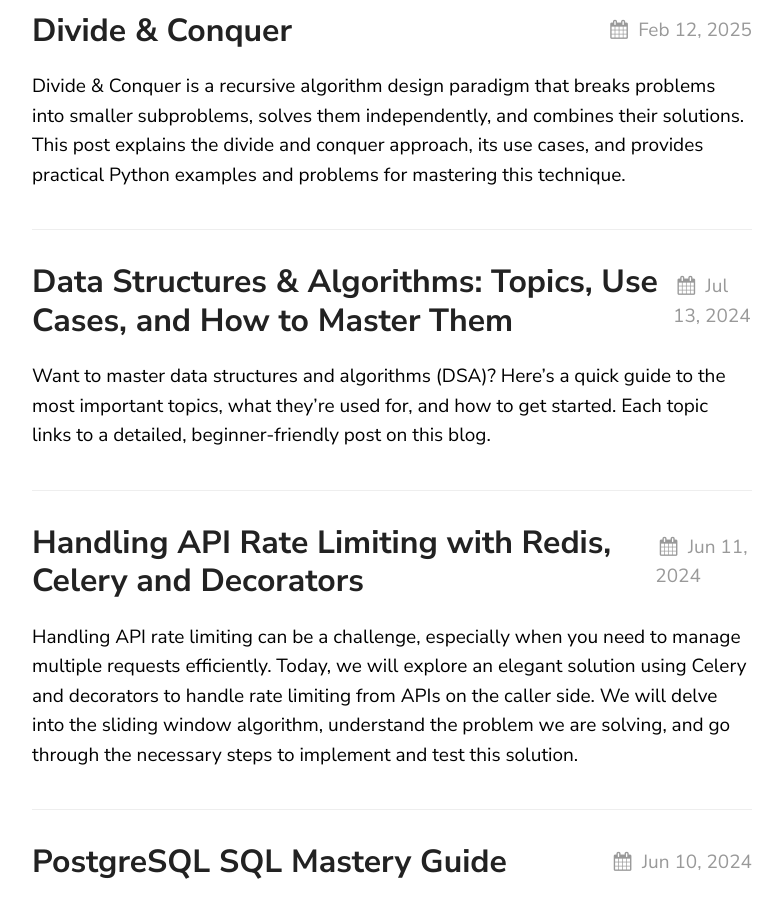
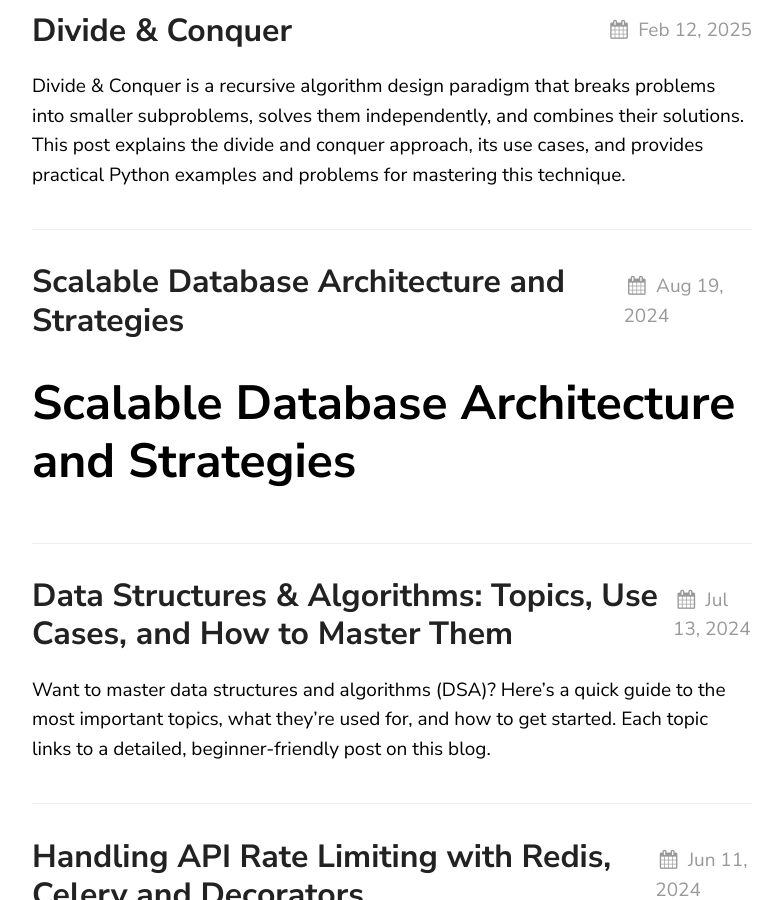
Before and after one commit to proxyroot/proxyroot.github.io, a Jekyll site: the page built from index.md, in a window 1280 px wide and 900 px high, scrolled down 767 px. Shown: the whole window, without its empty margins (68-851 px from the left). Built offline with Jekyll 4.4.1, drawn with Linux system fonts in a browser that asks for light colours; some of the changed lines change nothing that is shown.

Commit message:
SQL architecture

````diff
--- /dev/null
+++ b/_posts/2024-08-19-scalable-database-architecture.markdown
@@ -0,0 +1,246 @@
+---
+title: "Scalable Database Architecture and Strategies"
+date: 2024-08-19
+categories: [system-design, databases]
+tags: [scalability, availability, consistency, sharding, replication, CAP-theorem, database-architecture]
+summary: "A robust, visual introduction to building scalable, resilient, and performant database systems. Covers CAP theorem, sharding, replication, caching, geo-distribution, and real-world case studies."
+---
+
+# Scalable Database Architecture and Strategies
+
+This guide explores the core principles, scaling strategies, and architectural designs for building scalable, resilient, and performant database systems.
+
+---
+
+## 🧠 Fundamentals
+
+### CAP Theorem
+
+The **CAP theorem** defines three core guarantees in distributed systems:
+
+- **Consistency (C)**: Every read receives the most recent write.
+- **Availability (A)**: Every request receives a response, regardless of node failure.
+- **Partition Tolerance (P)**: The system continues operating despite network partitions.
+
+> ✅ In practice, systems must prioritize two over the third, especially during network failures.
+
+### Scaling Approaches
+
+- **Vertical Scaling (Scale-Up)**: Increase hardware resources on a single node (e.g., more RAM, CPUs).
+- **Horizontal Scaling (Scale-Out)**: Add more nodes and distribute the load across them.
+
+---
+
+## 🏗️ Architecture Patterns
+
+### 1. Monolithic Database
+
+All data lives in a single, centralized database.
+
+- ✅ Simple to manage
+- ❌ Limited scalability, high contention
+
+---
+
+### 2. Master-Slave (Leader-Follower) Replication
+
+```
+                [Client Reads]
+                    ↓
+         ┌────────────────────┐
+         │    Replica (Read)  │
+         └────────────────────┘
+                  ↑
+[Writes] → ┌────────────────────┐
+          │ Master (Write)     │
+          └────────────────────┘
+                  ↓
+        ┌────────────────────┐
+        │    Replica (Read)  │
+        └────────────────────┘
+```
+
+- Master handles all writes
+- Replicas serve read requests
+- Failover required for master failure
+
+Use Cases:
+
+- High read traffic
+- Semi-real-time analytics
+
+---
+
+### 3. Multi-Master Replication
+
+All nodes can perform writes. Conflict resolution is key.
+
+Pros:
+
+- High availability
+- Low latency for regional writes
+
+Cons:
+
+- Data conflicts
+- Complex resolution logic
+
+---
+
+### 4. Sharding (Horizontal Partitioning)
+
+Split data across nodes by a sharding key.
+
+#### Techniques:
+
+- **Range-Based Sharding**:
+  - E.g., user IDs 1-1000 → shard A
+- **Hash-Based Sharding**:
+  - E.g., hash(user_id) % N → shard
+- **Geo-Based Sharding**:
+  - E.g., users in EU go to EU shard
+- **Directory-Based Sharding**:
+  - Use a lookup table to find data location
+
+```
+        ┌─────────────┐
+        │   Router    │
+        └────┬────────┘
+             ↓
+   ┌─────────────┬─────────────┬─────────────┐
+   │   Shard 1   │   Shard 2   │   Shard 3   │
+   └─────────────┴─────────────┴─────────────┘
+```
+
+Challenges:
+
+- Resharding requires migration
+- Joins across shards are expensive
+
+---
+
+## ⚖️ Trade-Offs: Consistency vs Latency
+
+### Strong Consistency
+
+- Linearizable operations
+- Useful for financial systems, inventory
+- Usually requires synchronous replication or consensus protocols
+
+### Eventual Consistency
+
+- Updates propagate over time
+- Suitable for social apps, caching layers
+
+> 📌 Use CRDTs, vector clocks, or Lamport timestamps to resolve eventual consistency issues.
+
+---
+
+## 🔁 Read/Write Splitting
+
+Separate writes from reads.
+
+- Writes → Primary DB
+- Reads → Read replicas
+
+Improves read throughput and reduces load on primary.
+
+---
+
+## 🔍 Caching Layer
+
+```
+     [Client Request]
+           ↓
+    ┌──────────────┐
+    │    Cache     │
+    └──────┬───────┘
+           ↓
+       [Database]
+```
+
+- Tools: Redis, Memcached
+- Handle cache invalidation carefully
+
+---
+
+## 📦 Polyglot Persistence
+
+Use multiple databases for different data models:
+
+- SQL (PostgreSQL, MySQL) → Transactions
+- NoSQL (MongoDB, DynamoDB) → Flexible schema
+- Time Series (InfluxDB) → Metrics
+- Search (Elasticsearch) → Full-text search
+
+---
+
+## 🌍 Geo-Distributed Databases
+
+### Multi-Region Replication
+
+- Copies data across geographic locations
+- Reduces latency
+- Improves fault tolerance
+
+### Architecture Example
+
+```
+           ┌─────────────┐
+           │ Load Balancer│
+           └──────┬───────┘
+       ┌──────────┴──────────┐
+   ┌───────┐           ┌───────┐
+   │  US   │           │  EU   │
+   │ DB    │           │ DB    │
+   └───────┘           └───────┘
+```
+
+---
+
+## 🧪 Tools & Technologies
+
+| Tool          | Description                                 |
+| ------------- | ------------------------------------------- |
+| PostgreSQL    | ACID, supports physical/logical replication |
+| MongoDB       | Flexible schema, auto-sharding              |
+| Cassandra     | AP system, tunable consistency              |
+| Redis         | In-memory cache, pub/sub                    |
+| Vitess        | Sharding layer for MySQL                    |
+| YugabyteDB    | Geo-distributed PostgreSQL-compatible DB    |
+| Amazon Aurora | Cloud-native SQL with replication           |
+| CockroachDB   | CP system with strong consistency           |
+
+---
+
+## 📈 Scaling by Use Case
+
+| Scenario           | Strategy                                   |
+| ------------------ | ------------------------------------------ |
+| High Read Volume   | Read replicas, caching, materialized views |
+| High Write Volume  | Sharding, queueing, async ingestion        |
+| Global Audience    | Geo-distributed clusters, CDNs             |
+| Strong Consistency | Paxos/Raft, synchronous replication        |
+| Low Latency        | Edge caching, region-aware routing         |
+
+---
+
+## 🧠 Best Practices
+
+- Always benchmark and profile queries
+- Use observability tools (e.g., Prometheus, Grafana)
+- Automate failover and backups
+- Prioritize idempotency and retry logic
+- Plan for resharding from day one
+
+---
+
+## 🧪 Real-World Case Study: Instagram
+
+- **Reads**: Offloaded to Memcached and read replicas
+- **Writes**: Go to leader node
+- **Media**: Stored in S3/CDN
+- **Sharding**: By user ID to reduce contention
+- **Consistency**: Eventual for feed, strong for messaging
+
+---
--- a/_posts/2025-07-13-dsa-topics-overview.markdown
+++ b/_posts/2025-07-13-dsa-topics-overview.markdown
@@ -45,6 +45,7 @@ Want to master data structures and algorithms (DSA)? Here’s a quick guide to t
 ## How to master sql?
 
 - [SQL Mastery Guide](/postgresql-sql-mastery/) — A practical, beginner-to-advanced guide to writing efficient SQL queries, understanding database concepts, and optimizing performance in PostgreSQL.
+- [Scalable Database Architecture and Strategies](/scalable-database-architecture/) — In-depth guide to scaling, sharding, replication, and distributed database design for modern systems.
 
 ---
 
````
